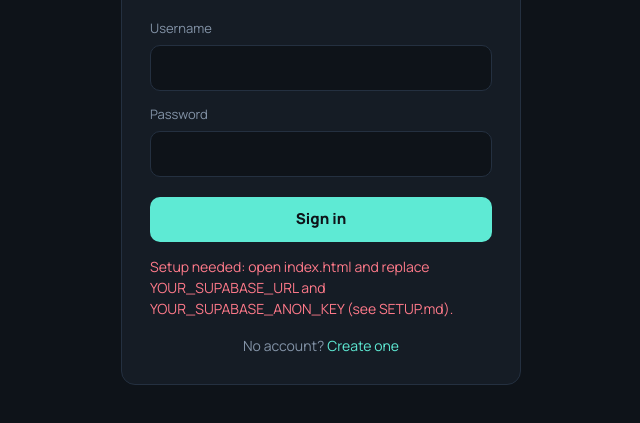
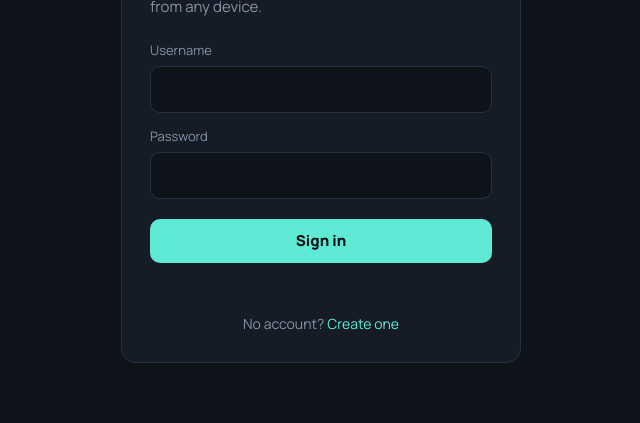
Before and after one commit to mothish140-bit/Pec, a plain HTML site: page index.html in a window 1280 px wide. Shown: the part 269-692 px from the top of the page, without its empty margins (319-959 px from the left). Drawn offline with nearby package versions, Linux system fonts and the light colour scheme.

Commit message:
Add files via upload

```diff
--- a/index.html
+++ b/index.html
@@ -118,9 +118,8 @@ header .brand{font-size:21px;margin:0;margin-right:auto}
 <div class="toast hide" id="toast"></div>
 
 <script>
-/* ====== 1. PUT YOUR SUPABASE DETAILS HERE (see SETUP.md) ====== */
-const SUPABASE_URL = 'YOUR_SUPABASE_URL';
-const SUPABASE_ANON_KEY = 'YOUR_SUPABASE_ANON_KEY';
+/* ====== 1. PUT YOUR SUPABASE DETAILS HERE (see SETUP.md) ====== */const SUPABASE_URL = 'https://smnoorikjfqaygzkyrsf.supabase.co';
+const SUPABASE_ANON_KEY = 'sb_publishable_CBOkwUWroYjf2-ZVPErRyQ_reCX5AuF';
 /* ================================================================ */
 
 const SESSION_MS = 4 * 60 * 1000;   // auto sign-out after 4 minutes
```
